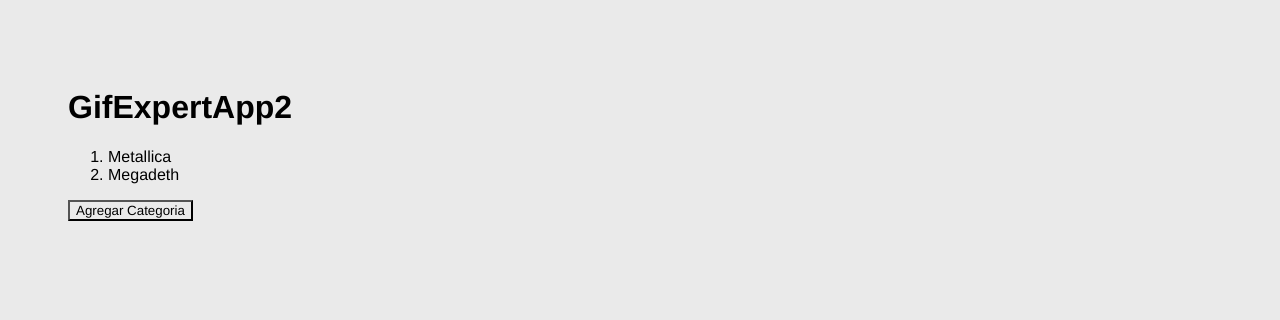
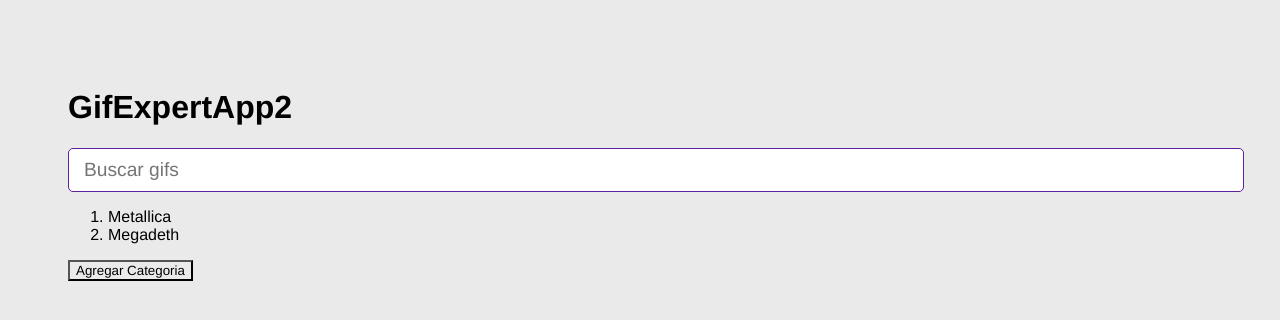
Before and after one commit to sebassg7/GifExpertApp-ReCap, a React (Vite) app: page / in a window 1280 px wide. Shown: the top 320 px of the page. Built offline with nearby package versions, Linux system fonts and the light colour scheme.

Commit message:
Creación del componente AddCategory

```diff
--- a/src/GifExpertApp2.jsx
+++ b/src/GifExpertApp2.jsx
@@ -1,4 +1,5 @@
 import { useState } from "react";
+import { AddCategory } from "./components/AddCategory";
 
 useState
 export const GifExpertApp2 = () => {
@@ -14,7 +15,7 @@
     <>
 
     <h1>GifExpertApp2</h1>
-
+    <AddCategory/>
 
 
     <ol>
--- /dev/null
+++ b/src/components/AddCategory.jsx
@@ -0,0 +1,36 @@
+import { useState } from "react"
+
+export const AddCategory = () => {
+
+const [inputValue, setInputValue] = useState('');
+
+const onInputChange = ({target}) => {
+    setInputValue(target.value);
+};
+
+const onSubmit = (event) => {
+    event.preventDefault();
+    console.log(event);
+};
+
+  return (
+
+    <>
+
+    <form onSubmit={onSubmit}>
+
+    <input
+    type="text"
+    placeholder="Buscar gifs"
+    value = {inputValue}
+    onChange={onInputChange}
+    />
+
+    </form>
+
+
+
+    </>
+
+  )
+}
```
